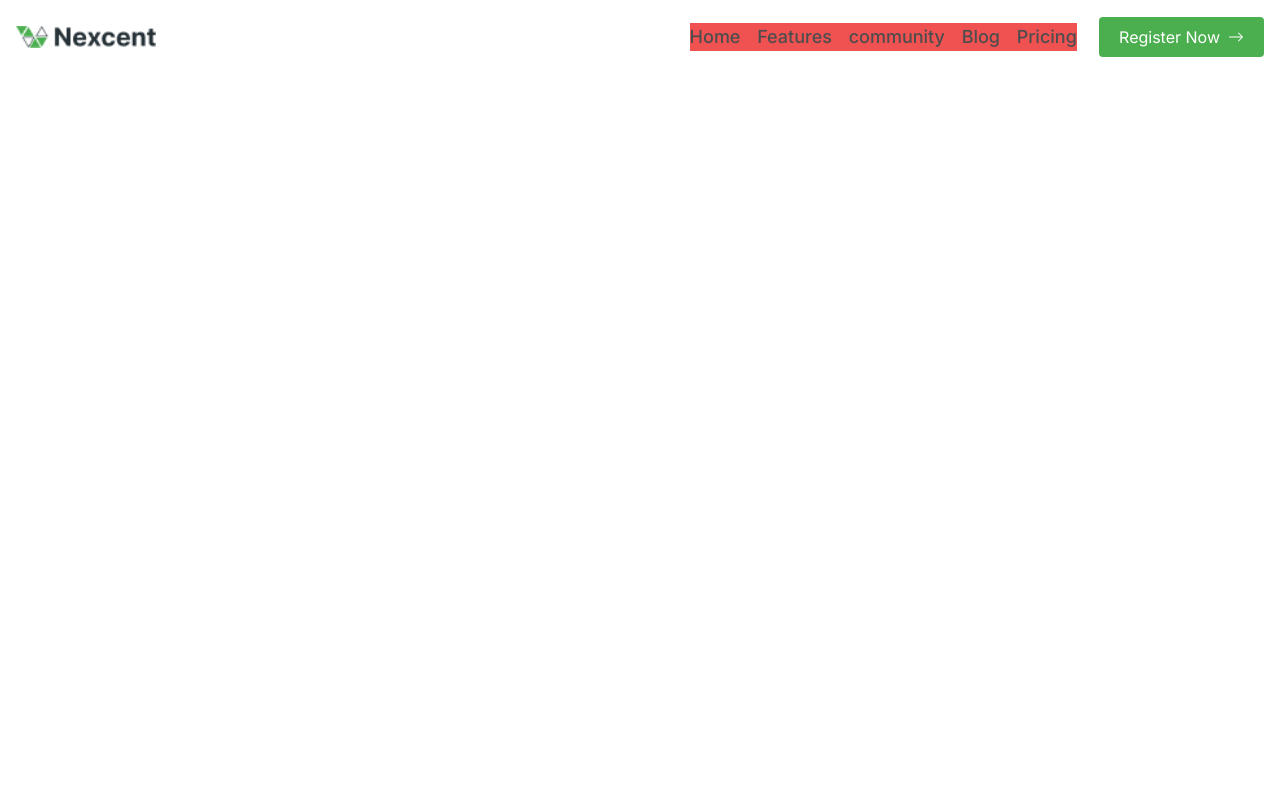
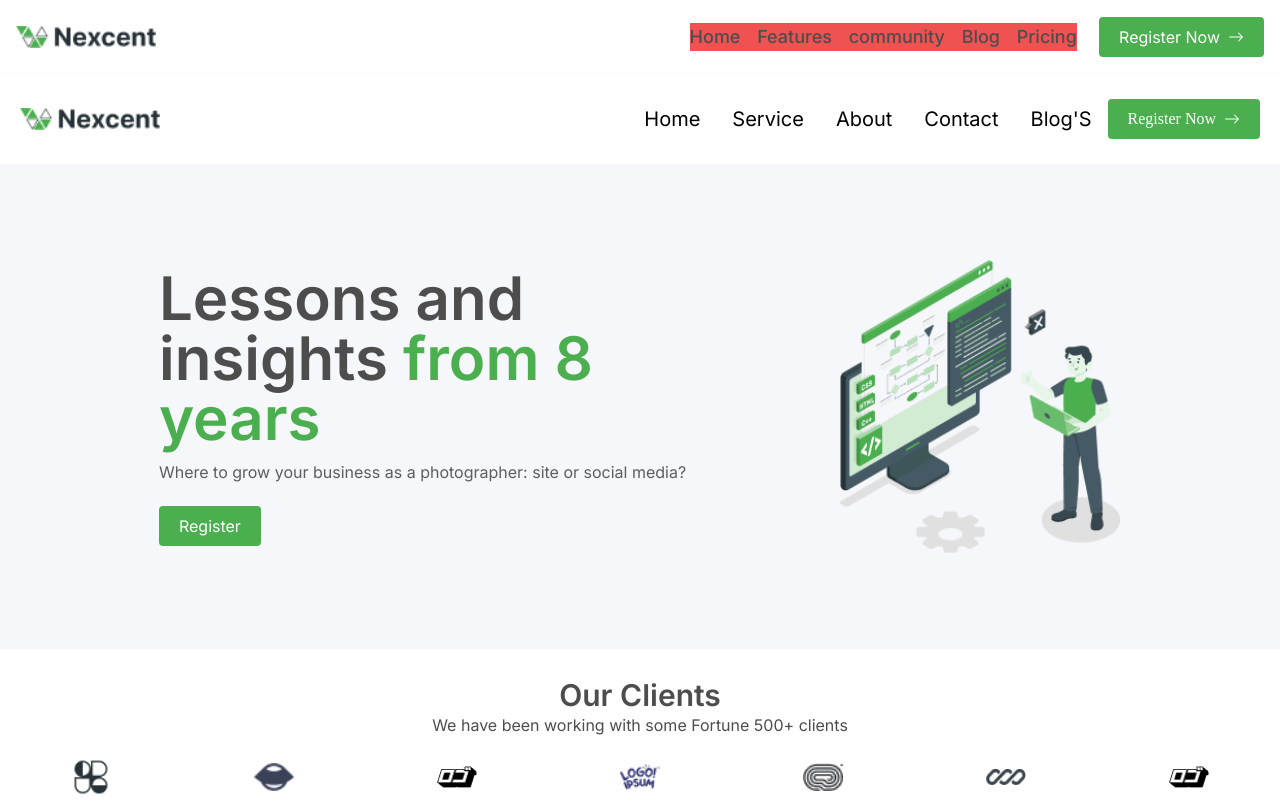
Before and after one commit to Kamron-Ems/Landing-Page-NExt.Js, a Next.js app: page / in a window 1280 px wide. Shown: the top 800 px of the page. Built offline with nearby package versions, Linux system fonts and the light colour scheme.

Commit message:
90% : navbar

```diff
--- a/app/components/Community/index.js
+++ b/app/components/Community/index.js
@@ -29,7 +29,7 @@ const DataIcon = [
 
 function Community() {
   return (
-    <div className=' space-y-5 container mx-auto my-7' >
+    <div className=' space-y-8 container mx-auto my-7' >
       {/* Title and Description Section */}
       <div className='max-w-[430px] mx-auto space-y-3'>
         {/* title */}
--- a/app/components/Navbar/index.js
+++ b/app/components/Navbar/index.js
@@ -3,7 +3,7 @@ import Image from 'next/image'
 import logo from '@/public/Logo/Logo1.png'
 import React, { useState } from 'react'
 // import { Menu } from 'lucide-react';
-import { BiCloset, BiMenu } from 'react-icons/bi'
+import { BiMenu } from 'react-icons/bi'
 import { BsArrowRight, BsMenuButtonFill } from 'react-icons/bs'
 import { GrClose } from 'react-icons/gr'
 
--- /dev/null
+++ b/app/components/Navbars/index.js
@@ -0,0 +1,72 @@
+"use client"
+import React, { useState } from "react";
+import Image from 'next/image'
+import logo from '@/public/Logo/Logo1.png'
+import { BsArrowRight, BsMenuButtonFill } from 'react-icons/bs'
+// import { IonIcon } from '@ionic/react';
+// import { menuOutline, closeOutline } from 'ionicons/icons';
+import { BiMenu } from 'react-icons/bi'
+import { GrClose } from 'react-icons/gr'
+
+const Navbar = () => {
+  const [isOpen, setIsOpen] = useState(false);
+
+  const toggleMenu = () => {
+    setIsOpen(!isOpen);
+  };
+
+  return (
+    <div className=" ">
+      <nav className="p-5 bg-white shadow md:flex md:items-center md:justify-between">
+        <div className="flex justify-between items-center">
+        <div className='relative w-[140px] h-[50px]'>
+        <Image
+          src={logo} alt=""
+          // width={100} height={10}
+          fill
+          priority
+          className='object-contain '
+        />
+        </div>
+
+          <span
+            className="text-3xl cursor-pointer mx-2 md:hidden block"
+            onClick={toggleMenu}
+          >
+            {/* <IonIcon icon={isOpen ? closeOutline : menuOutline} /> */}
+            {
+              isOpen ? <GrClose/> : <BiMenu/>
+            }
+          </span>
+        </div>
+
+        <ul
+          className={`md:flex md:items-center md:static absolute bg-white w-full left-0 md:w-auto md:py-0 py-4 md:pl-0 pl-7 transition-all ease-in duration-500
+            ${
+              isOpen
+                ? "top-[80px] opacity-100 z-10"
+                : "top-[-400px] opacity-0 z-[-1]"
+            } md:top-auto md:opacity-100 md:z-auto`}
+        >
+          {["Home", "Service", "About", "Contact", "Blog'S"].map((item) => (
+            <li key={item} className="mx-4 md:animate_link my-6 md:my-0 hover:text-primary transition-all ">
+              <a href="#" className="text-xl">
+                {item}
+              </a>
+            </li>
+          ))}
+
+          {/* <button className="bg-cyan-400 text-white font-[Poppins] duration-500 px-6 py-2 mx-4 hover:bg-cyan-500 rounded">
+            Get started
+          </button> */}
+          <button
+            className=' flex items-center justify-center gap-2 bg-primary  rounded px-5 py-2 text-white animate_btn '
+            > Register Now
+            <BsArrowRight/></button>
+        </ul>
+      </nav>
+    </div>
+  );
+};
+
+export default Navbar;
--- a/app/globals.css
+++ b/app/globals.css
@@ -14,4 +14,10 @@
  .h1 {
    @apply font-semibold text-text_title text-3xl;
  }
+ .animate_btn {
+   @apply ease-in duration-200  transition-all hover:scale-95 font-[Poppins]
+ }
+ .animate_link{
+   @apply   hover:text-primary hover:scale-110 transition-shadow
+ }
 }
--- a/app/page.tsx
+++ b/app/page.tsx
@@ -11,6 +11,7 @@ import SecondBanner from "./components/SecondBanner"
 import CaringSection from "./components/CaringSection"
 import ActionButton from "./components/ActionButton"
 import Footer from "./components/Footer"
+import NavBars from "./components/Navbars"
 // Files
 import info1 from "@/public/Informations/info1.png"
 import info2 from "@/public/Informations/info2.png"
@@ -30,7 +31,8 @@ export default function Root() {
   return (
     <div className="">
       <NavBar/>
-      {/* <Hero/>
+      <NavBars/>
+      <Hero/>
       <OfferSection/>
       <Community/>
       <div className="space-y-9 ">
@@ -43,7 +45,7 @@ export default function Root() {
       <footer className="mt-56">
       <ActionButton/>
       <Footer/>
-      </footer> */}
+      </footer>
     </div>
   );
 }
```
